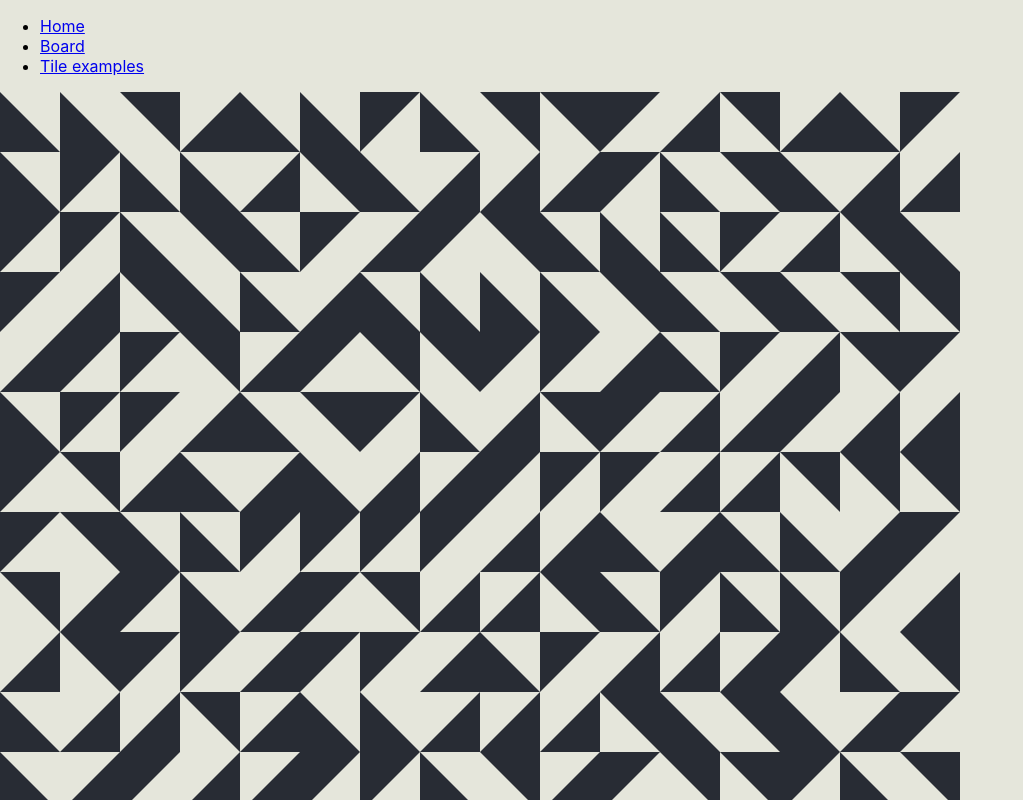
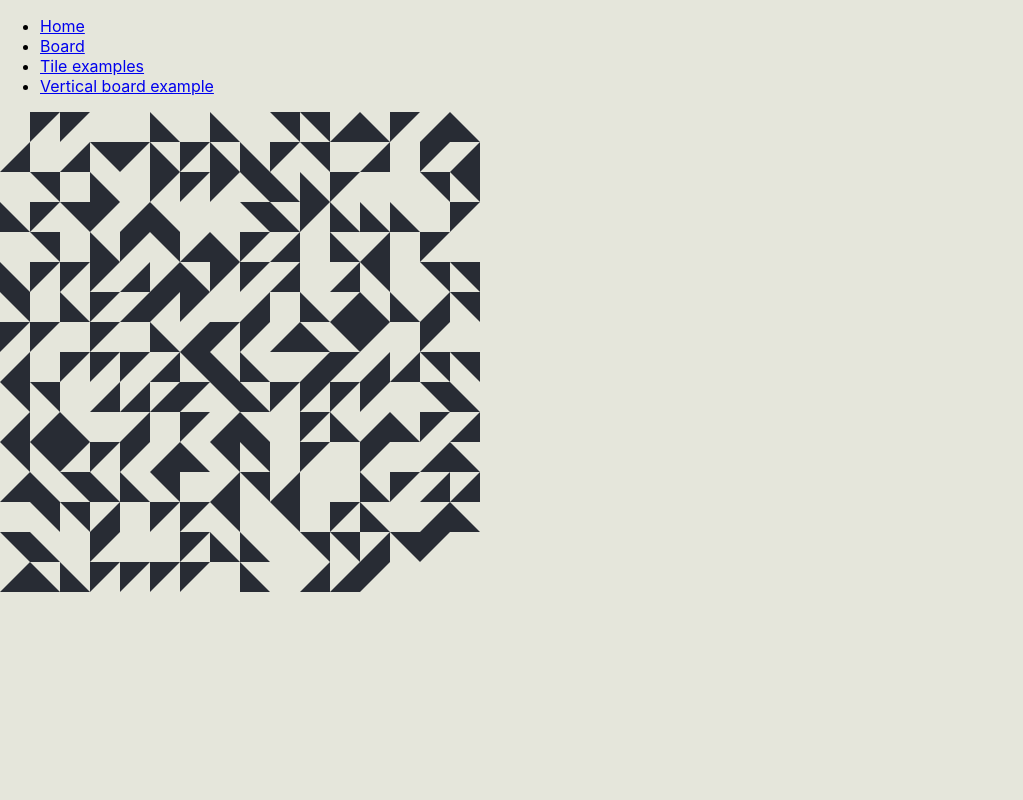
Before and after one commit to atomcorp/anni, a React (Create React App) app: page /board in a window 1280 px wide. Shown: the top 800 px of the page, without its empty margins (0-1023 px from the left). Built offline with nearby package versions, Linux system fonts and the light colour scheme.

Commit message:
started on an algorithm

```diff
--- a/src/Router.js
+++ b/src/Router.js
@@ -4,11 +4,13 @@ import {Route, Switch} from 'react-router-dom';
 import Home from './components/Home/Home';
 import TileExamples from './components/Tile/TileExamples';
 import BoardExample from './components/Examples/BoardExample';
+import VerticalBoardExample from './components/Examples/VerticalBoardExample';
 
 const Router = () => (
   <Switch>
     <Route path="/tileexamples" component={TileExamples} />
     <Route path="/board" component={BoardExample} />
+    <Route path="/vertboardexample" component={VerticalBoardExample} />
     <Route component={Home} />
   </Switch>
 );
--- a/src/components/Board/Board.js
+++ b/src/components/Board/Board.js
@@ -18,17 +18,17 @@ function getRandomInt(min, max) {
  * @param {string} type
  * @return {number} integer
  */
-const tilesSwitch = (type) => {
-  switch (type) {
+const tilesSwitch = (tileType) => {
+  switch (tileType) {
     case 'arrows':
-      return getRandomInt(1, 5);
+      return () => getRandomInt(0, 5);
     case 'noFills':
-      return getRandomInt(0, 5);
+      return () => getRandomInt(0, 5);
     case 'noEmpties':
-      return getRandomInt(1, 6);
+      return () => getRandomInt(1, 6);
     case 'all':
     default:
-      return getRandomInt(0, 6);
+      return () => getRandomInt(0, 6);
   }
 };
 
@@ -37,9 +37,49 @@ const tilesSwitch = (type) => {
  * @param {number} x
  * @param {number} y
  */
-const return2dArray = (x, y) => {
-  return Array.from(Array(y)).fill(Array.from(Array(x)).fill(0));
+const return2dArray = (x, y, intGenerator) =>
+  Array(y)
+    .fill(null)
+    .map(() =>
+      Array(x)
+        .fill(null)
+        .map(() => intGenerator())
+    );
+
+const handleVerticalAlgorithm = (
+  {prevTile = 0, nextTile},
+  recusive = false
+) => {
+  console.log(prevTile, nextTile, recusive);
+  if (prevTile === 1) {
+    return 4;
+  }
+  if (prevTile === 2) {
+    return 3;
+  }
+  if (
+    (nextTile === 4 && prevTile !== 1) ||
+    (nextTile === 3 && prevTile !== 2)
+  ) {
+    handleVerticalAlgorithm({prevTile, nextTile: getRandomInt(0, 5)}, true);
+  }
+  return nextTile;
 };
+
+const switchTileAlgorithm = (algorithmType) => ({prevTile, nextTile}) => {
+  switch (algorithmType) {
+    case 'vertical':
+      return handleVerticalAlgorithm({prevTile, nextTile});
+    default:
+      return nextTile;
+  }
+};
+
+/**
+ * need to make a function which loops through each tile
+ * and can alter the whole board as it goes
+ *
+ */
 
 let root = document.documentElement;
 
@@ -47,19 +87,20 @@ const Board = (props) => {
   root.style.setProperty('--wide', props.wide);
   root.style.setProperty('--tall', props.tall);
   root.style.setProperty('--size', props.size);
-  const base = return2dArray(props.wide, props.tall);
+  const tileType = tilesSwitch(props.tileType);
+  const base = return2dArray(props.wide, props.tall, tileType);
+  const algorithm = switchTileAlgorithm(props.algorithm);
+  // algorithm should be done here
+  console.log(base.flat());
   return (
     <div className={css.container}>
-      {base
-        .map((row, rowIndex) =>
-          row.map((tile, tileIndex) => (
-            <Tile
-              index={tilesSwitch(props.tileType)}
-              key={String.fromCharCode(97 + rowIndex) + tileIndex}
-            />
-          ))
-        )
-        .flat()}
+      {base.flat().map((tile, index, baseArr) => (
+        // there shouldn't be any logic or algorithming here
+        <Tile
+          index={algorithm({nextTile: tile, prevTile: baseArr[index - 1]})}
+          key={index}
+        />
+      ))}
     </div>
   );
 };
--- a/src/components/Examples/BoardExample.js
+++ b/src/components/Examples/BoardExample.js
@@ -3,7 +3,7 @@ import Board from '../Board/Board';
 
 const BoardExample = (props) => (
   <div>
-    <Board wide={16} tall={16} size="60px" tileType="arrows" />
+    <Board wide={16} tall={16} size="30px" tileType="arrows" />
   </div>
 );
 
--- /dev/null
+++ b/src/components/Examples/VerticalBoardExample.js
@@ -0,0 +1,16 @@
+import React from 'react';
+import Board from '../Board/Board';
+
+const VerticalBoardExample = (props) => (
+  <div>
+    <Board
+      wide={6}
+      tall={2}
+      size="100px"
+      tileType="noFills"
+      algorithm="vertical"
+    />
+  </div>
+);
+
+export default VerticalBoardExample;
--- a/src/components/Nav/Nav.js
+++ b/src/components/Nav/Nav.js
@@ -14,6 +14,9 @@ const Nav = () => (
       <li>
         <Link to="/tileexamples">Tile examples</Link>
       </li>
+      <li>
+        <Link to="/vertboardexample">Vertical board example</Link>
+      </li>
     </ul>
   </section>
 );
--- a/src/components/Tile/Tile.module.css
+++ b/src/components/Tile/Tile.module.css
@@ -1,7 +1,5 @@
 .tile {
   background: #282c34;
-  width: 100%;
-  height: 100%;
 }
 
 .northeast {
```
Also changed, not shown: 1 other file (tests, documents, lock files or other folders).
